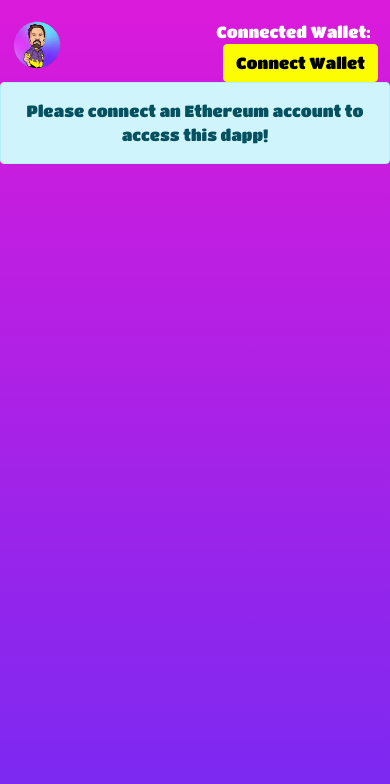
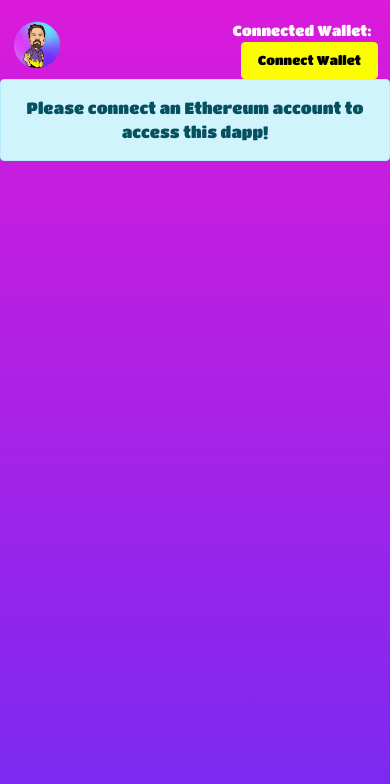
Before and after one commit to esrdapp/ptp-staking, a Next.js app: page /admin in a window 390 px wide. Shown: the top 784 px of the page. Built offline with nearby package versions, Linux system fonts and the light colour scheme.

Commit message:
mobile commit

```diff
--- a/components/Layout.js
+++ b/components/Layout.js
@@ -102,7 +102,6 @@ export const Page = ({ children }) => (
         font-style: normal;
         position: relative;
         min-height: 100vh; /* Set a minimum height to allow scrolling */
-        overflow: hidden;
       }
       main {
         padding-top: 20px;
--- a/styles/customcss.css
+++ b/styles/customcss.css
@@ -1,3 +1,9 @@
+html,
+body {
+  overflow: scroll;
+  height: 100%; /* Or min-height: 100%; */
+}
+
 .header {
   border: 0px solid black;
   border-radius: 0px;
@@ -136,3 +142,88 @@ body .border-primary {
 
   padding: 1rem 2rem;
 }
+
+/* Mobile devices (phones) */
+@media (max-width: 600px) {
+  .card {
+    border-radius: 15px; /* Slightly smaller radius for smaller screens */
+  }
+
+  .card-title,
+  .text-start,
+  .text-end,
+  .dropdown-toggle,
+  .table-text,
+  td {
+    font-size: 0.9rem; /* Slightly smaller font size for readability */
+  }
+
+  h5,
+  .text-center-top {
+    font-size: 1.4rem; /* Larger heading for mobile visibility */
+  }
+
+  .text-center-top-h5,
+  .text-center-top2 {
+    font-size: 0.8rem; /* Adjusted for better readability on small screens */
+    padding-left: 0.5rem;
+    padding-right: 0.5rem;
+  }
+
+  .center-container {
+    padding: 1rem; /* Reduce padding to utilize space */
+    flex-direction: column; /* Stack items vertically for better use of space */
+  }
+
+  .btn-primary,
+  .btn-bottom {
+    padding: 0.5rem 1rem; /* Adjust button padding for smaller screens */
+    font-size: 0.8rem; /* Adjust font size for buttons */
+  }
+
+  .divisor {
+    margin-top: 10px; /* Reduce margin for compactness */
+    margin-bottom: 10px;
+  }
+}
+
+/* Tablets */
+@media (min-width: 601px) and (max-width: 1024px) {
+  .card {
+    border-radius: 20px; /* Adjust for tablets */
+  }
+
+  .card-title,
+  .text-start,
+  .text-end,
+  .dropdown-toggle,
+  .table-text,
+  td {
+    font-size: 0.95rem; /* Slightly larger than mobile but smaller than desktop */
+  }
+
+  h5,
+  .text-center-top {
+    font-size: 2.8rem; /* Adjust heading sizes for better visibility */
+  }
+
+  .text-center-top-h5,
+  .text-center-top2 {
+    font-size: 1.3rem; /* Better readability on medium screens */
+  }
+
+  .center-container {
+    padding: 1rem 1.5rem; /* Adjust padding for medium screens */
+  }
+
+  .btn-primary,
+  .btn-bottom {
+    padding: 0.75rem 1.5rem; /* Adjust button size for medium screens */
+    font-size: 0.9rem;
+  }
+
+  .divisor {
+    margin-top: 15px; /* Adjust margin for visual spacing */
+    margin-bottom: 15px;
+  }
+}
```
